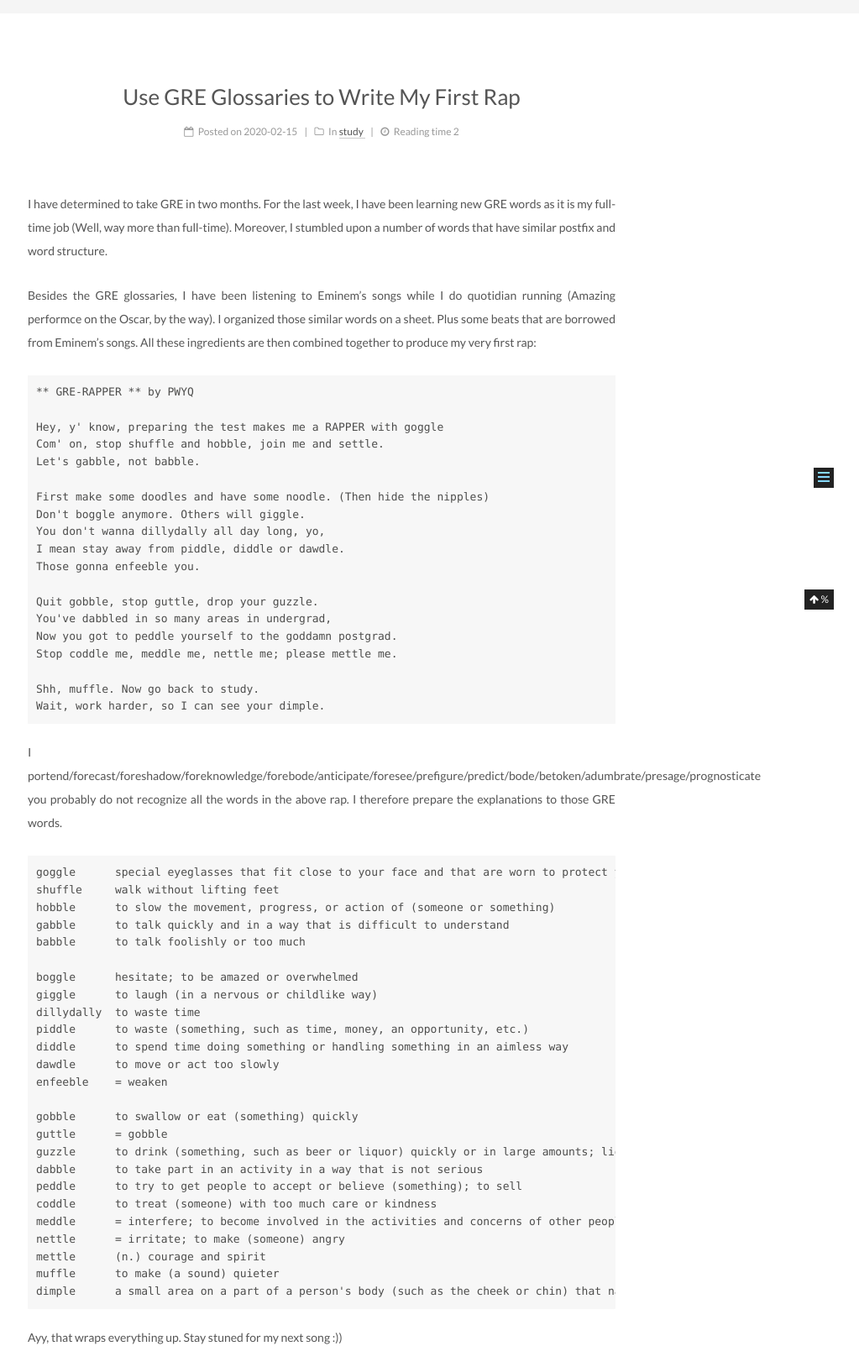
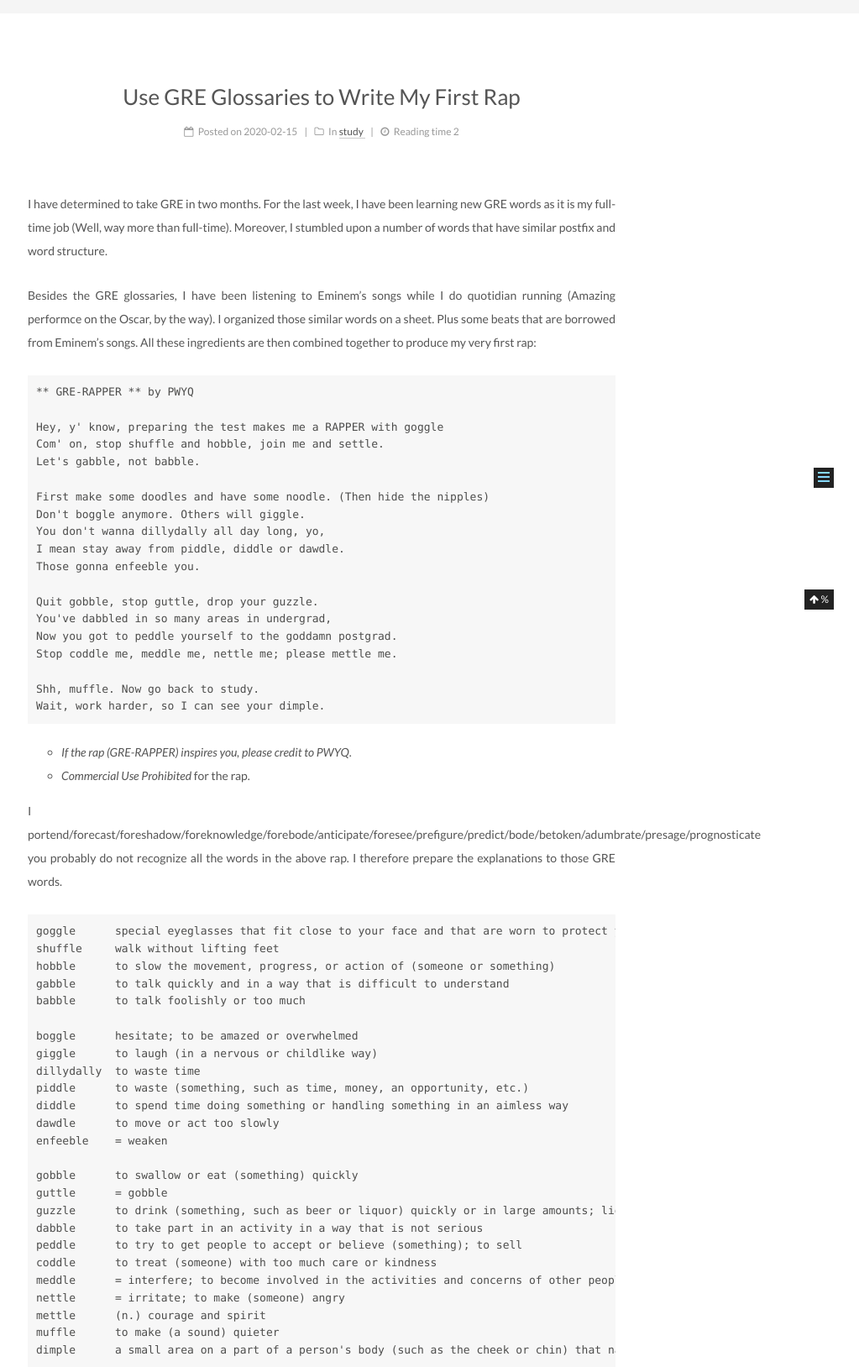
Before and after one commit to pwyq/blog, a Jekyll site: the page built from _posts/2020-02-15-GRE-Rapper.md, in a window 1280 px wide, cut to the strip 274-1902 px from the top of the page. Shown: the whole strip at 84% size, without its empty margins (257-1280 px from the left). Built offline with Jekyll 4.4.1, drawn with Linux system fonts in a browser that asks for light colours.

Commit message:
add claimers

````diff
--- a/_posts/2020-02-15-GRE-Rapper.md
+++ b/_posts/2020-02-15-GRE-Rapper.md
@@ -16,6 +16,7 @@ Moreover, I stumbled upon a number of words that have similar postfix and word s
 Besides the GRE glossaries, I have been listening to Eminem's songs while I do quotidian running (Amazing performce on the Oscar, by the way).
 I organized those similar words on a sheet. Plus some beats that are borrowed from Eminem's songs.
 All these ingredients are then combined together to produce my very first rap:
+
 
 ```
 ** GRE-RAPPER ** by PWYQ
@@ -39,7 +40,12 @@ Shh, muffle. Now go back to study.
 Wait, work harder, so I can see your dimple.
 ```
 
+- *If the rap (GRE-RAPPER) inspires you, please credit to PWYQ*.
+- *Commercial Use Prohibited* for the rap.
+
+
 I portend/forecast/foreshadow/foreknowledge/forebode/anticipate/foresee/prefigure/predict/bode/betoken/adumbrate/presage/prognosticate you probably do not recognize all the words in the above rap. I therefore prepare the explanations to those GRE words.
+
 
 ```
 goggle      special eyeglasses that fit close to your face and that are worn to protect your eyes
````
